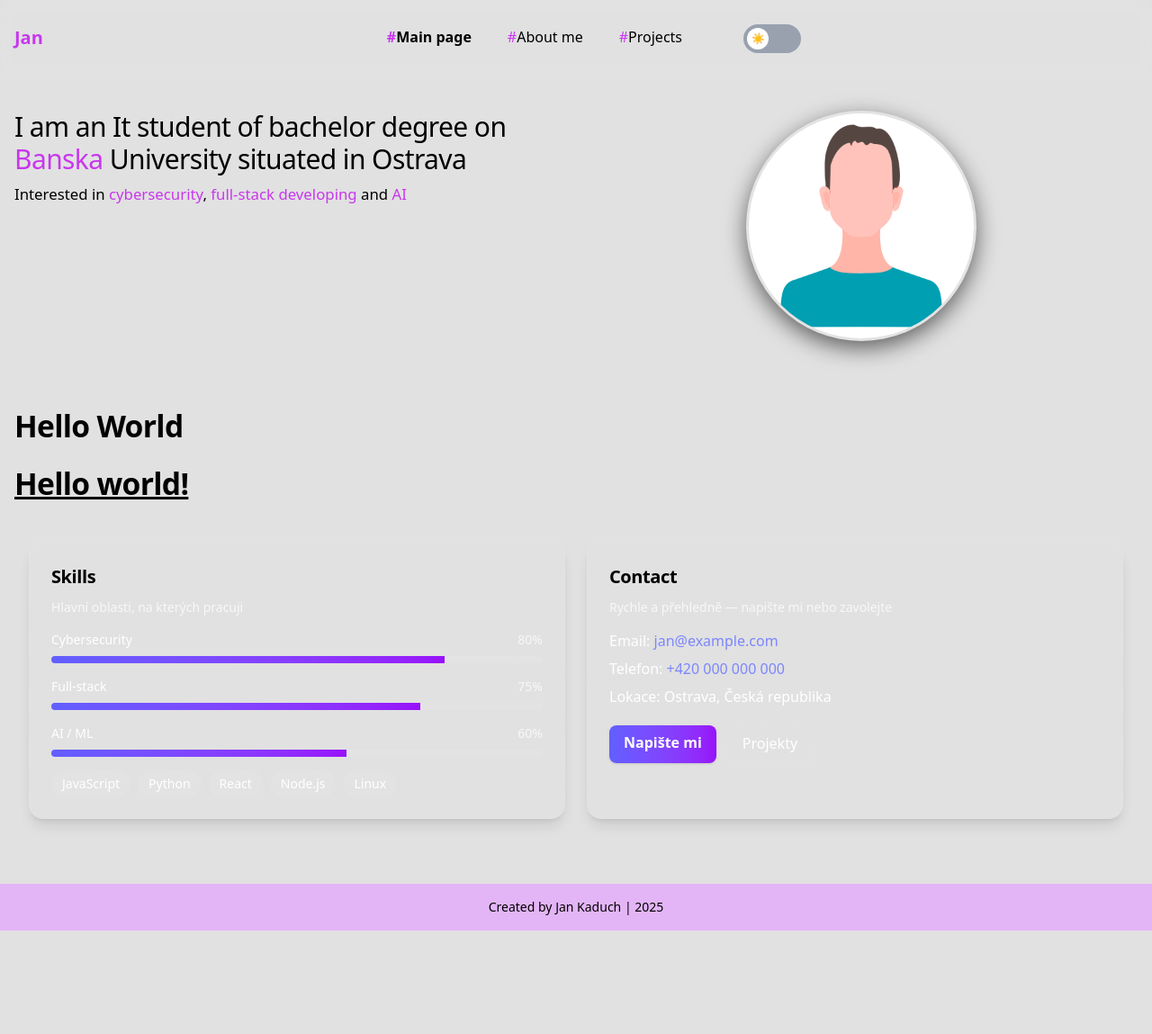
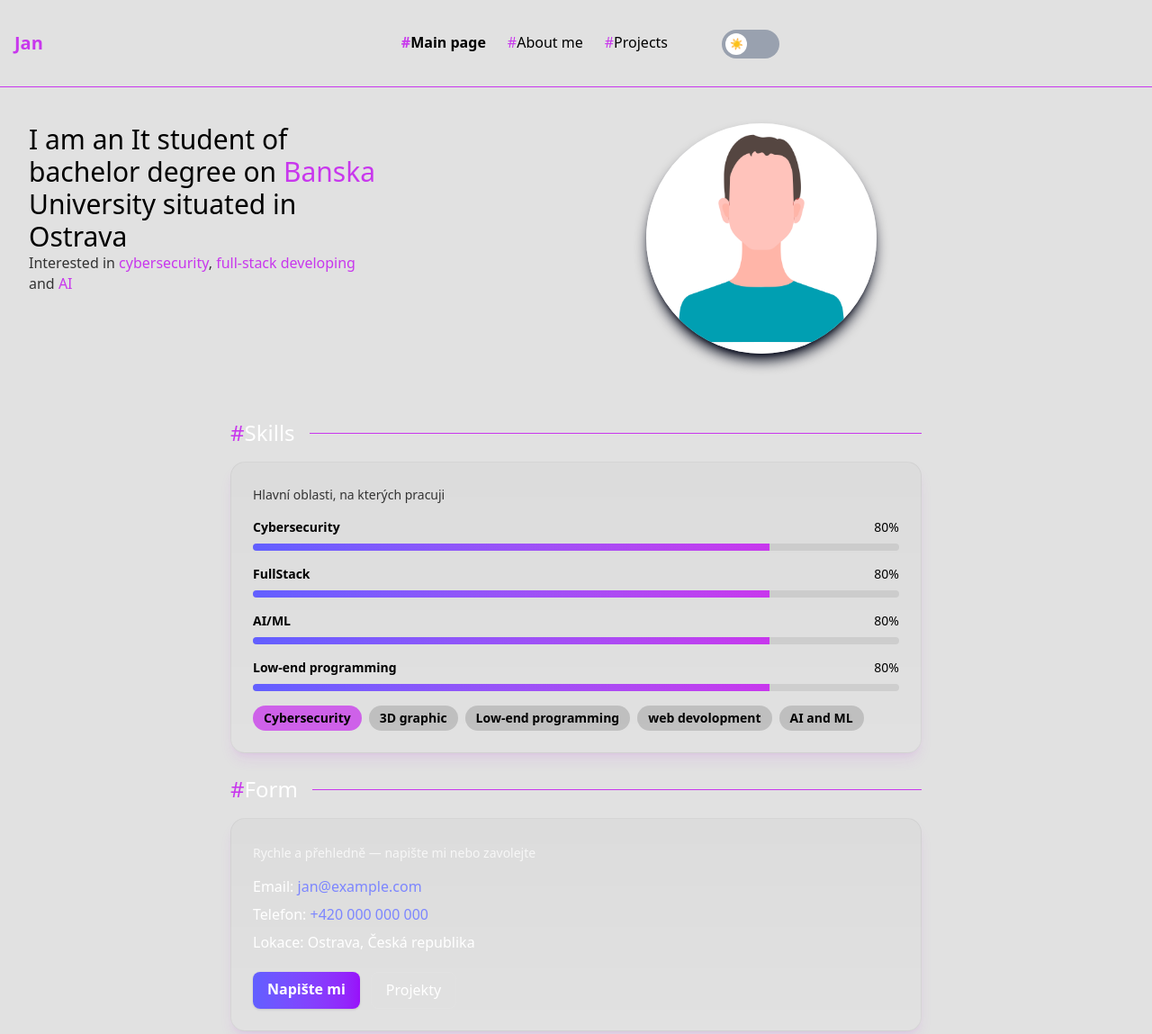
Before and after one commit to jankady/JS-portfolio, a website: page src/index.html in a window 1280 px wide. Shown: the top 1149 px of the page at 90% size. Before the commit the page ends 1034 px from the top, so only its background shows below. Drawn offline with nearby package versions, Linux system fonts and the light colour scheme; files that its build step writes are made by us from their sources.

Commit message:
add sections and edit styles to use tailwind

```diff
--- a/src/index.html
+++ b/src/index.html
@@ -9,7 +9,7 @@
 </head>
 <body class="bg-background font-inter">
 
-<nav class="bg-background  border-primary">
+<nav class="bg-background  border-primary py-4 mb-6 border-b">
     <div class="max-w-7xl mx-auto px-4">
         <div class="flex justify-between items-center h-16 align-middle">
             <!-- Name-->
@@ -50,7 +50,7 @@
                     </label>
                 </div>
 
-            <!-- hamburger menu Icon -->
+                <!-- hamburger menu Icon -->
                 <button id="mobile-menu-button" class="md:hidden text-secondary ml-10">
                     <svg class="w-6 h-6" fill="none" stroke="currentColor" viewBox="0 0 24 24">
                         <path stroke-linecap="round" stroke-linejoin="round" stroke-width="2"
@@ -75,90 +75,96 @@
     </div>
 </nav>
 
-<header class="grid sm:grid-cols-1 md:grid-cols-2 ">
+<header class="grid sm:grid-cols-1 md:grid-cols-3 px-8 py-4 gap-5">
 
     <div class="header-information">
         <h1 class="text-secondary text-3xl">I am an It student of bachelor degree on <span
                 class="text-primary">Banska</span> University situated in Ostrava</h1>
-        <p class="text-secondary">Interested in <span class="text-primary">cybersecurity</span>,
+        <p class="text-paragraph">Interested in <span class="text-primary">cybersecurity</span>,
             <span class="text-primary">full-stack developing</span> and <span class="text-primary">AI</span></p>
     </div>
 
-    <div class="me-header">
-        <img src="../img/profile_picture.jpg" alt="my profile picture"/>
+    <div class="me-header flex content-center justify-center col-span-2">
+        <img src="../img/profile_picture.jpg" alt="my profile picture"
+             class="w-3xs h-3xs object-cover rounded-full shadow-lg shadow-slate-950"/>
     </div>
 
 </header>
-<main>
+<main class="block px-4 py-8">
 
-    <div class="w-max">
-        <h1 class="animate-typing overflow-hidden whitespace-nowrap pr-5 font-bold text-secondary">
-            Hello World
-        </h1>
-    </div>
-    <h1 class="font-bold underline text-secondary">
-        Hello world!
-    </h1>
-
-    <!-- Tailwind-only sections: Kontakt a Skilly -->
-    <section id="kontakt-skills" class="max-w-7xl mx-auto px-4 mt-10 grid grid-cols-1 md:grid-cols-2 gap-6">
-
-
-
-        <!-- Skilly (Tailwind utilities only) -->
-        <article id="Skills"
-                 class="bg-gradient-to-b from-white/2 to-transparent border border-white/5 rounded-2xl p-6 shadow-lg">
-            <h3 class="text-xl font-semibold text-white">Skills</h3>
-            <p class="text-sm text-white/75 mt-1">Hlavní oblasti, na kterých pracuji</p>
+<!--    Skill-->
+    <section id="skills-section" class="max-w-3xl mx-auto my-6">
+        <div class="flex align-middle mb-4">
+            <h3 class="text-2xl  text-white "><span class="text-primary">#</span>Skills</h3>
+            <hr class="flex-grow border-t text-primary ml-4 mt-4">
+        </div>
+        <div class="bg-gradient-to-b from-secondary/2 to-transparent border border-secondary/5 rounded-2xl p-6 shadow-lg shadow-primary/10">
+            <p class="text-sm text-paragraph mt-0.5">Hlavní oblasti, na kterých pracuji</p>
 
             <div class="mt-4 space-y-4">
-                <!-- skill item -->
+
                 <div>
-                    <div class="flex justify-between text-sm font-medium text-white">
-                        <span>Cybersecurity</span>
-                        <span class="text-white/75">80%</span>
+                    <div class="flex justify-between text-sm  text-secondary">
+                        <span class="font-bold">Cybersecurity</span>
+                        <span class="text">80%</span>
                     </div>
-                    <div class="w-full h-2 bg-white/5 rounded-full mt-2 overflow-hidden">
-                        <div class="h-full bg-gradient-to-r from-indigo-500 to-purple-600" style="width:80%"></div>
+                    <div class="w-full h-2 bg-paragraph/10 rounded-full mt-2 overflow-hidden">
+                        <div class="h-full bg-gradient-to-r from-indigo-500 to-primary w-8/10"></div>
                     </div>
                 </div>
 
                 <div>
-                    <div class="flex justify-between text-sm font-medium text-white">
-                        <span>Full-stack</span>
-                        <span class="text-white/75">75%</span>
+                    <div class="flex justify-between text-sm  text-secondary">
+                        <span class="font-bold">FullStack</span>
+                        <span class="text">80%</span>
                     </div>
-                    <div class="w-full h-2 bg-white/5 rounded-full mt-2 overflow-hidden">
-                        <div class="h-full bg-gradient-to-r from-indigo-500 to-purple-600" style="width:75%"></div>
+                    <div class="w-full h-2 bg-paragraph/10 rounded-full mt-2 overflow-hidden">
+                        <div class="h-full bg-gradient-to-r from-indigo-500 to-primary w-8/10"></div>
                     </div>
                 </div>
 
                 <div>
-                    <div class="flex justify-between text-sm font-medium text-white">
-                        <span>AI / ML</span>
-                        <span class="text-white/75">60%</span>
+                    <div class="flex justify-between text-sm  text-secondary">
+                        <span class="font-bold">AI/ML</span>
+                        <span class="text">80%</span>
                     </div>
-                    <div class="w-full h-2 bg-white/5 rounded-full mt-2 overflow-hidden">
-                        <div class="h-full bg-gradient-to-r from-indigo-500 to-purple-600" style="width:60%"></div>
+                    <div class="w-full h-2 bg-paragraph/10 rounded-full mt-2 overflow-hidden">
+                        <div class="h-full bg-gradient-to-r from-indigo-500 to-primary w-8/10"></div>
+                    </div>
+                </div>
+
+                <div>
+                    <div class="flex justify-between text-sm  text-secondary">
+                        <span class="font-bold">Low-end programming </span>
+                        <span class="text">80%</span>
+                    </div>
+                    <div class="w-full h-2 bg-paragraph/10 rounded-full mt-2 overflow-hidden">
+                        <div class="h-full bg-gradient-to-r from-indigo-500 to-primary w-8/10"></div>
                     </div>
                 </div>
 
                 <!-- skill pills -->
                 <div class="mt-4 flex flex-wrap gap-2">
-                    <span class="px-3 py-1 rounded-full bg-white/5 text-white text-sm font-medium">JavaScript</span>
-                    <span class="px-3 py-1 rounded-full bg-white/5 text-white text-sm font-medium">Python</span>
-                    <span class="px-3 py-1 rounded-full bg-white/5 text-white text-sm font-medium">React</span>
-                    <span class="px-3 py-1 rounded-full bg-white/5 text-white text-sm font-medium">Node.js</span>
-                    <span class="px-3 py-1 rounded-full bg-white/5 text-white text-sm font-medium">Linux</span>
+                    <span id="skill-cyber" class="px-3 py-1 rounded-full bg-primary/75 text-secondary text-sm font-bold">Cybersecurity</span>
+                    <span id="skill-3d" class="px-3 py-1 rounded-full bg-secondary/15 text-secondary text-sm font-bold">3D graphic</span>
+                    <span id="skill-lowend" class="px-3 py-1 rounded-full bg-secondary/15 text-secondary text-sm font-bold">Low-end programming</span>
+                    <span id="skill-web" class="px-3 py-1 rounded-full bg-secondary/15 text-secondary text-sm font-bold">web devolopment</span>
+                    <span id="skill-ai" class="px-3 py-1 rounded-full bg-secondary/15 text-secondary text-sm font-bold">AI and ML</span>
                 </div>
 
             </div>
-        </article>
+        </div>
 
-        <!-- Kontakt (Tailwind utilities only) -->
-        <article id="Contact"
-                 class="bg-gradient-to-b from-white/2 to-transparent border border-white/5 rounded-2xl p-6 shadow-lg">
-            <h3 class="text-xl font-semibold text-white">Contact</h3>
+    </section>
+
+<!--    Contact-->
+    <section id="form-section" class="max-w-3xl mx-auto">
+        <div class="flex align-middle mb-4">
+            <h3 class="text-2xl  text-white "><span class="text-primary">#</span>Form</h3>
+            <hr class="flex-grow border-t text-primary ml-4 mt-4">
+        </div>
+        <div class="bg-gradient-to-b from-secondary/2 to-transparent border border-secondary/5 rounded-2xl p-6 shadow-lg shadow-primary/10">
+
             <p class="text-sm text-white/75 mt-1">Rychle a přehledně — napište mi nebo zavolejte</p>
 
             <ul class="mt-4 space-y-2 text-white">
@@ -173,10 +179,11 @@
                     mi</a>
                 <a href="projects.html" class="inline-block border border-white/6 text-white px-4 py-2 rounded-lg">Projekty</a>
             </div>
-        </article>
+
+            </div>
+        </div>
 
     </section>
-
 
 </main>
 <footer class="bg-third  text-secondary text-center p-4 mt-10 text-sm">
--- a/src/input.css
+++ b/src/input.css
@@ -8,6 +8,7 @@
     --color-secondary: white;
     --color-background: #282C33;
     --color-third: #121317;
+    --color-paragraph: #CCCCCC;
     --font-inter: 'Inter', sans-serif;
 }
 
@@ -15,12 +16,14 @@ html.dark {
     --color-primary: #b63dd5;
     --color-secondary: white;
     --color-background: #282C33;
+    --color-paragraph: #CCCCCC;
     --color-third: #121317;
 }
 html.light {
     --color-primary: #c837ed;
     --color-secondary: #000000;
     --color-background: #e1e1e1;
+    --color-paragraph: #333333;
     --color-third: #e4b5f6;
 }
 
--- a/styles.css
+++ b/styles.css
@@ -14,95 +14,7 @@ html, body {
     font-size: 16px;
 }
 
-
-
-a:hover {
-    color: var(--color-primary);
-}
-
-/* Nav styling: translucent, subtle border and spacing */
-nav {
-    backdrop-filter: blur(6px);
-    background: linear-gradient(180deg, rgba(255, 255, 255, 0.02), transparent);
-    padding-block: 0.6rem;
-    border-bottom: 1px solid rgba(255, 255, 255, 0.04);
-}
-
-nav .text-primary {
-    color: var(--color-primary);
-}
-
-nav ul li a {
-    padding: 0.35rem 0.5rem;
-    border-radius: 8px;
-    transition: background 160ms, color 160ms, transform 160ms;
-}
-
-nav ul li a:hover {
-    background: rgba(255, 255, 255, 0.02);
-    transform: translateY(-1px);
-}
-
-/* Header and avatar */
-header {
-    padding: 2.4rem 1rem;
-    gap: 1.25rem;
-}
-
-.header-information p {
-    color: var(--color-secondary);
-    font-size: 1.05rem;
-    max-width: 48rem;
-    margin: 0 0 1rem 0;
-}
-
-.me-header {
-    display: flex;
-    align-items: center;
-    justify-content: center;
-}
-
-.me-header img {
-    width: 256px;
-    height: 256px;
-    object-fit: cover;
-    border-radius: 9999px;
-    border: 3px solid rgba(255, 255, 255, 0.06);
-    box-shadow: 0 8px 24px rgba(11, 12, 14, 0.6);
-    transition: transform 220ms ease, box-shadow 220ms ease;
-}
-
-.me-header img:hover {
-    transform: translateY(-6px) scale(1.02);
-    box-shadow: 0 18px 40px rgba(11, 12, 14, 0.7);
-}
-
 /* Main typography */
-main {
-    padding: 2rem 1rem;
-    display: block;
-}
-
-h1, h2, h3 {
-    color: var(--color-secondary);
-    margin: 0 0 0.6rem 0;
-    letter-spacing: -0.02em;
-}
-
-h1.font-bold {
-    font-size: 2.1rem;
-}
-
-/* Typing animation class (moved from input.css) */
-.animate-typing {
-    display: inline-block;
-    overflow: hidden;
-    white-space: nowrap;
-    border-right: 2px solid var(--color-secondary);
-    animation: typing 2.4s steps(20, end) forwards, blink 0.75s step-end infinite;
-    max-width: 38ch;
-}
-
 
 /* used for theme switching, visually hidden but renderer stil can see it*/
 .sr-only {
```
